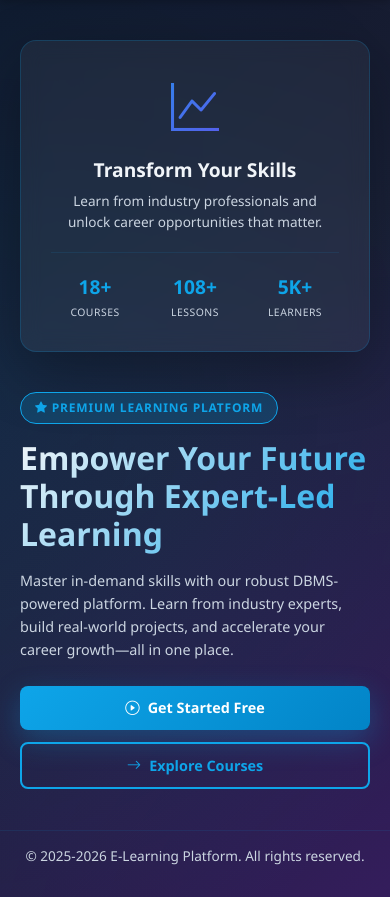
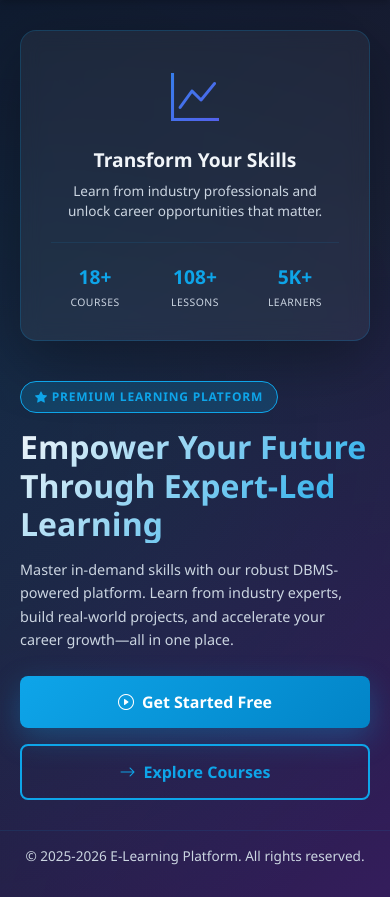
Before and after one commit to pritamrangari27/E-Learning-Platform, a Flask app: page / in a window 390 px wide. Shown: the part 63-960 px from the top of the page. Run offline with Flask 3, Linux system fonts and the light colour scheme.

Commit message:
Mobile UX: Improve button clarity and size for small screens

```diff
--- a/app/templates/landing.html
+++ b/app/templates/landing.html
@@ -739,11 +739,15 @@
 
             .cta-buttons {
                 flex-direction: column;
+                gap: 16px;
             }
 
             .btn-cta {
                 width: 100%;
                 justify-content: center;
+                padding: 14px 20px;
+                font-size: 1rem;
+                min-height: 48px;
             }
 
             .navbar {
```
